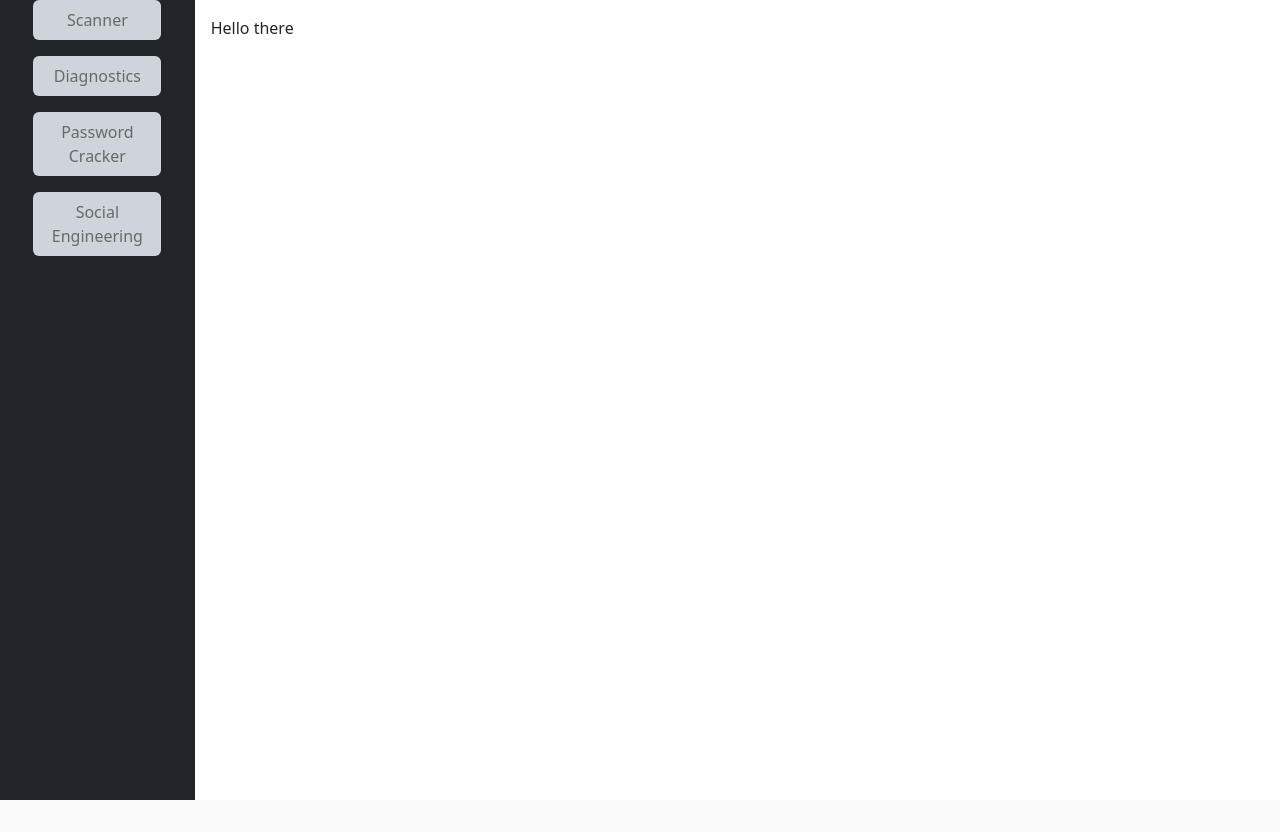
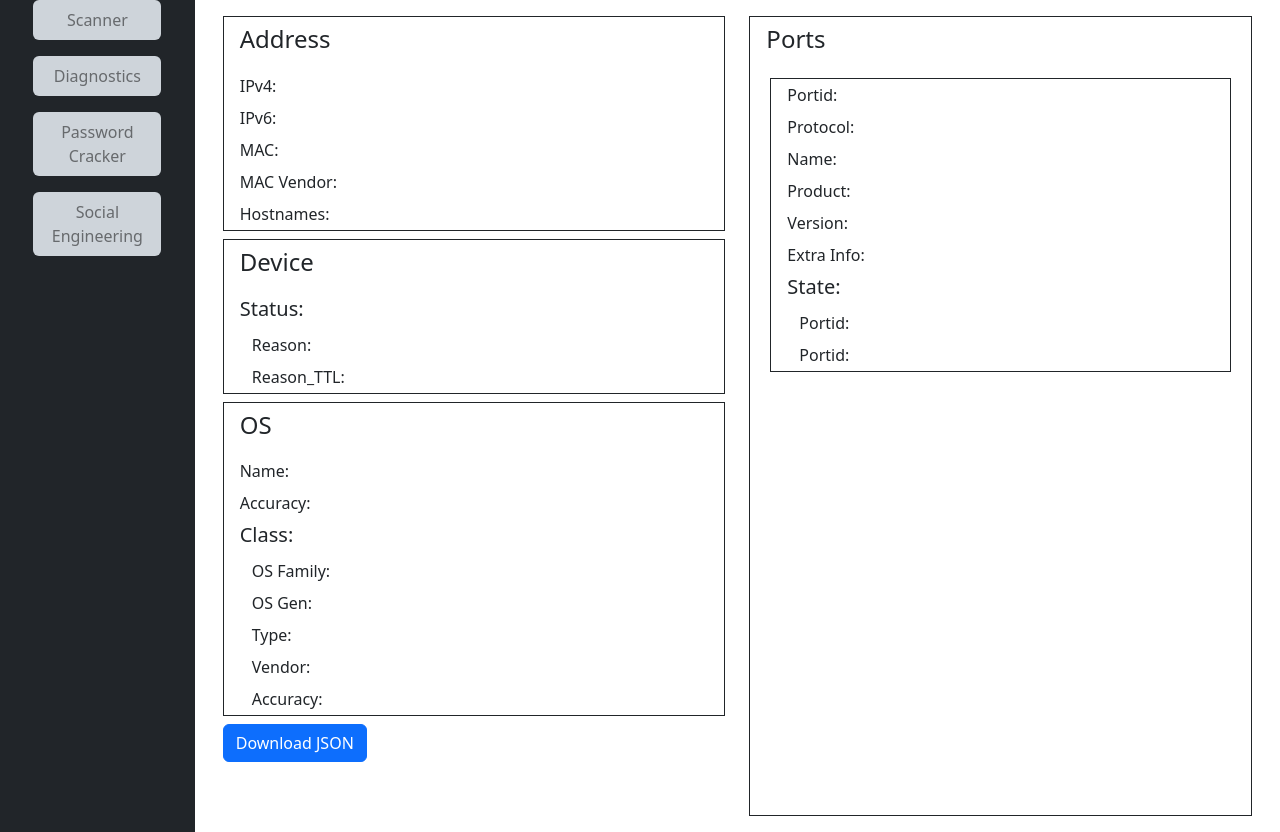
Before and after one commit to kakalasek/Imperium_v1, a Flask app: template controller/templates/host.html in a window 1280 px wide. Shown: the part 56-888 px from the top of the page. Before the commit the page ends 856 px from the top, so only its background shows below. Run offline with Flask 3, Linux system fonts and the light colour scheme; the template is opened without the code that fills it, so the values that code supplies are empty.

Commit message:
host site layout

```diff
--- a/controller/templates/host.html
+++ b/controller/templates/host.html
@@ -1,6 +1,100 @@
-{% extends 'layout.html' %}
-{% block content %}
+{% extends 'layout.html' %} {% block content %}
 
-    Hello there
+<div class="container-fluid min-vh-100">
+  <div class="row">
+    <div class="col min-vh-100">
+      <div class="d-flex flex-column gap-2 min-vh-100">
+        <div class="container-fluid border border-dark">
+          <div class="row">
+            <div class="col">
+              <div class="d-flex flex-column">
+                <div class="ps-1 p-2">
+                  <b><h4>Address</h4></b>
+                </div>
+                <div class="p-1">IPv4:</div>
+                <div class="p-1">IPv6:</div>
+                <div class="p-1">MAC:</div>
+                <div class="p-1">MAC Vendor:</div>
+                <div class="p-1">Hostnames:</div>
+              </div>
+            </div>
+          </div>
+        </div>
+        <div class="container-fluid border border-dark">
+          <div class="row">
+            <div class="col">
+              <div class="d-flex flex-column">
+                <div class="ps-1 p-2">
+                  <b><h4>Device</h4></b>
+                </div>
+                <div class="pb-0 p-1"><h5>Status:</h5></div>
+                <div class="ps-3 p-1">Reason:</div>
+                <div class="ps-3 p-1">Reason_TTL:</div>
+              </div>
+            </div>
+          </div>
+        </div>
+        <div class="container-fluid border border-dark">
+          <div class="row">
+            <div class="col">
+              <div class="d-flex flex-column">
+                <div class="ps-1 p-2">
+                  <b><h4>OS</h4></b>
+                </div>
+                <div class="p-1">Name:</div>
+                <div class="p-1">Accuracy:</div>
+                <div class="pb-0 p-1"><h5>Class:</h5></div>
+                <div class="ps-3 p-1">OS Family:</div>
+                <div class="ps-3 p-1">OS Gen:</div>
+                <div class="ps-3 p-1">Type:</div>
+                <div class="ps-3 p-1">Vendor:</div>
+                <div class="ps-3 p-1">Accuracy:</div>
+              </div>
+            </div>
+          </div>
+        </div>
+        <div>
+          <button type="button" class="btn btn-primary">Download JSON</button>
+        </div>
+      </div>
+    </div>
+    <div class="col min-vh-100">
+      <div class="d-flex flex-column gap-2 min-vh-100">
+        <div class="container-fluid border border-dark vh-100 overflow-hidden">
+          <div class="row">
+            <div class="col">
+              <div class="d-flex flex-column vh-100">
+                <div class="ps-1 p-2">
+                  <b><h4>Ports</h4></b>
+                </div>
+                <div class="d-flex flex-column vh-100 overflow-auto p-1">
+                  <div class="p-1">
+                    <div class="container-fluid border border-dark">
+                      <div class="row">
+                        <div class="column">
+                          <div class="d-flex flex-column">
+                            <div class="p-1">Portid:</div>
+                            <div class="p-1">Protocol:</div>
+                            <div class="p-1">Name:</div>
+                            <div class="p-1">Product:</div>
+                            <div class="p-1">Version:</div>
+                            <div class="p-1">Extra Info:</div>
+                            <div class="pb-0 p-1"><h5>State:</h5></div>
+                            <div class="ps-3 p-1">Portid:</div>
+                            <div class="ps-3 p-1">Portid:</div>
+                          </div>
+                        </div>
+                      </div>
+                    </div>
+                  </div>
+                </div>
+              </div>
+            </div>
+          </div>
+        </div>
+      </div>
+    </div>
+  </div>
+</div>
 
 {% endblock %}
--- a/controller/templates/layout.html
+++ b/controller/templates/layout.html
@@ -17,6 +17,7 @@
      {% if title %}
         <title> {{ title }}</title>
      {% endif %}
+
   </head>
   <body>
 
@@ -62,8 +63,6 @@
 
             <!-- Layout Content -->
             <div class="col-sm p-3 min-vh-100">
-                  <!-- API Endpoint form-->
-
                 <!-- Custom Content -->
                 {% block content %}
 
--- a/controller/templates/scanner.html
+++ b/controller/templates/scanner.html
@@ -43,7 +43,7 @@
         <div class="container-fluid border border-black border-2 rounded p-3">
                 {% for host_ip in data["hosts"].split('#') %}
                 <div class="row mt-3">
-                    <a href="{{ url_for('host' ) }}"> {{ host_ip }} </a>
+                    <a href="{{ url_for('host') }}?host_ip={{host_ip}}"> {{ host_ip }} </a>
                 </div>
                 {% endfor %}
         </div>
```
Also changed, not shown: controller/controller.py (+7 -2 lines), scanner/json_output.json (+15 -48 lines), imperium_v1_diagram.drawio.png (deleted).
